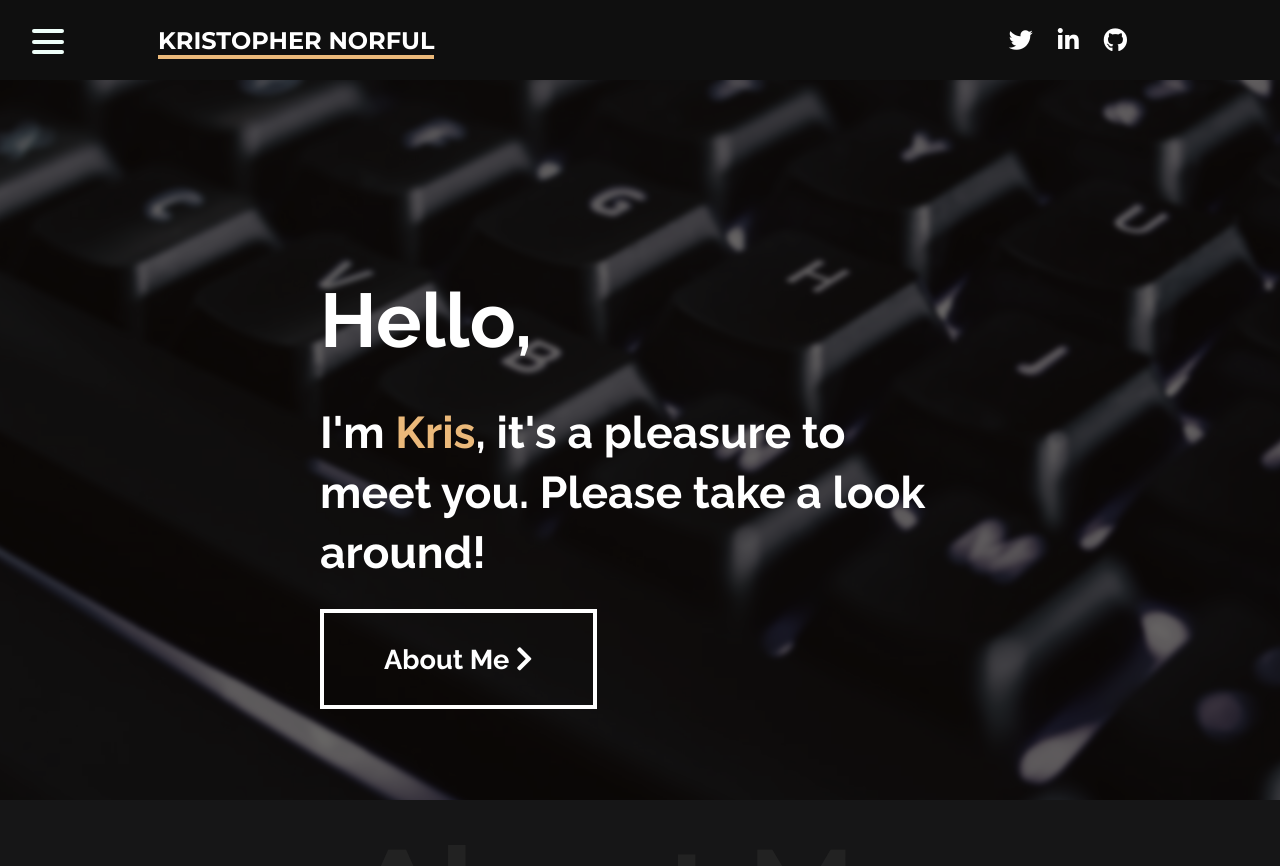
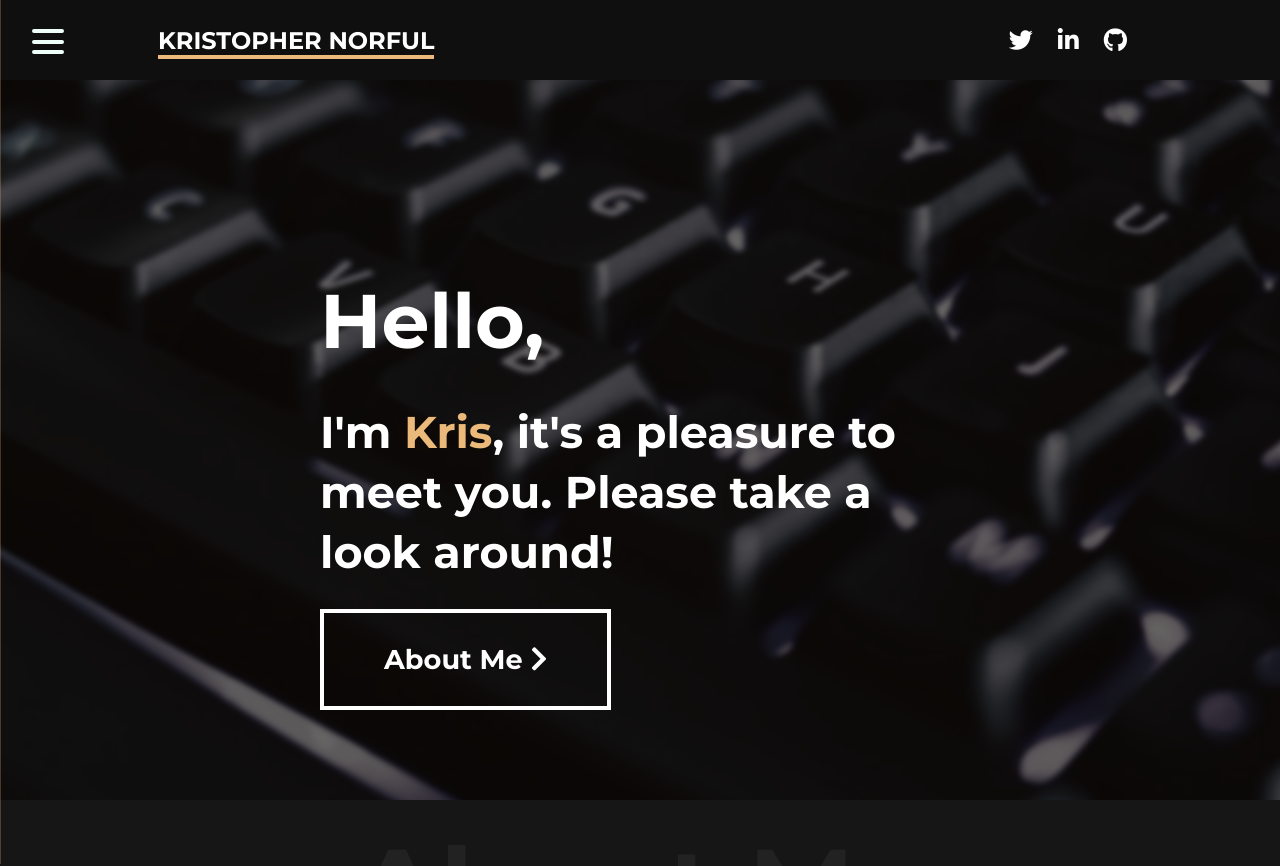
Before and after one commit to knorful/my-page, a React (Create React App) app: page / in a window 1280 px wide. Shown: the top 866 px of the page. Built offline with nearby package versions, Linux system fonts and the light colour scheme.

Commit message:
add Montserrat font to project

```diff
--- a/public/index.html
+++ b/public/index.html
@@ -33,6 +33,7 @@
       href="https://fonts.googleapis.com/css2?family=Montserrat:wght@500;700&display=swap"
       rel="stylesheet"
     />
+    <link rel="preconnect" href="https://fonts.gstatic.com" />
     <link
       rel="stylesheet"
       href="https://pro.fontawesome.com/releases/v5.10.0/css/all.css"
--- a/src/index.css
+++ b/src/index.css
@@ -6,7 +6,7 @@
 body {
   margin: 0;
   position: relative;
-  font-family: "Raleway", sans-serif;
+  font-family: "Montserrat", sans-serif;
   min-width: 375px;
 }
 
```
